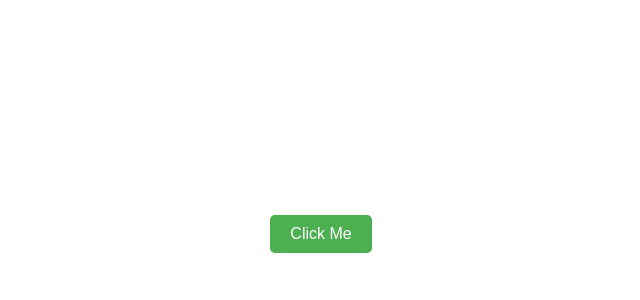
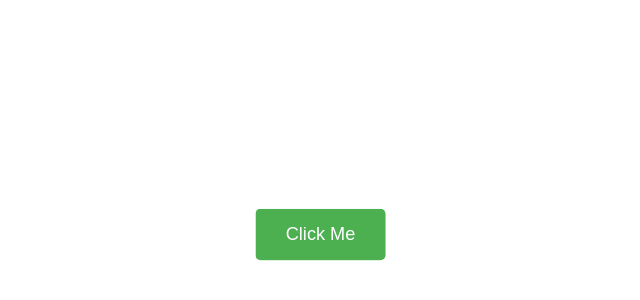
Before and after one commit to rai518/merry-christmas, a plain HTML site: page index.html in a window 1280 px wide. Shown: the part 174-474 px from the top of the page, without its empty margins (319-959 px from the left). Drawn offline with Linux system fonts and the light colour scheme.

Commit message:
Update index.html

```diff
--- a/index.html
+++ b/index.html
@@ -1,27 +1,67 @@
 <!DOCTYPE html>
 <html>
 <head>
-  <title>Centered Button</title>
+  <title>MERRY CHRISTMAS</title>
   <style>
     body {
       display: flex;
       justify-content: center;
       align-items: center;
-      height: 100vh;
+      min-height: 100vh;
     }
 
     button {
-      padding: 10px 20px;
-      font-size: 16px;
+      padding: 15px 30px;
+      font-size: 18px;
       border: none;
       border-radius: 5px;
       background-color: #4CAF50;
       color: white;
       cursor: pointer;
+      transform-origin: center;
+    }
+
+    @keyframes shake {
+      0% { transform: translateX(0); }
+      10% { transform: translateX(-5px); }
+      20% { transform: translateX(5px); }
+      30% { transform: translateX(-5px); }
+      40% { transform: translateX(5px); }
+      50% { transform: translateX(-5px); }
+      60% { transform: translateX(5px); }
+      70% { transform: translateX(-2px); }
+      80% { transform: translateX(2px); }
+      90% { transform: translateX(-1px); }
+      100% { transform: translateX(0); }
+    }
+
+    @keyframes zoom {
+      0% { transform: scale(1); }
+      50% { transform: scale(1.1); }
+      100% { transform: scale(1); }
+    }
+
+    button.shake {
+      animation: shake 1s ease-in-out;
+    }
+
+    button.zoom {
+      animation: zoom 1s ease-in-out;
     }
   </style>
 </head>
 <body>
+  <script>
+    setInterval(() => {
+      const button = document.querySelector('button');
+      button.classList.add('shake');
+      button.classList.add('zoom');
+      setTimeout(() => {
+        button.classList.remove('shake');
+        button.classList.remove('zoom');
+      }, 500);
+    }, 1000);
+  </script>
   <button>Click Me</button>
 </body>
 </html>
```
